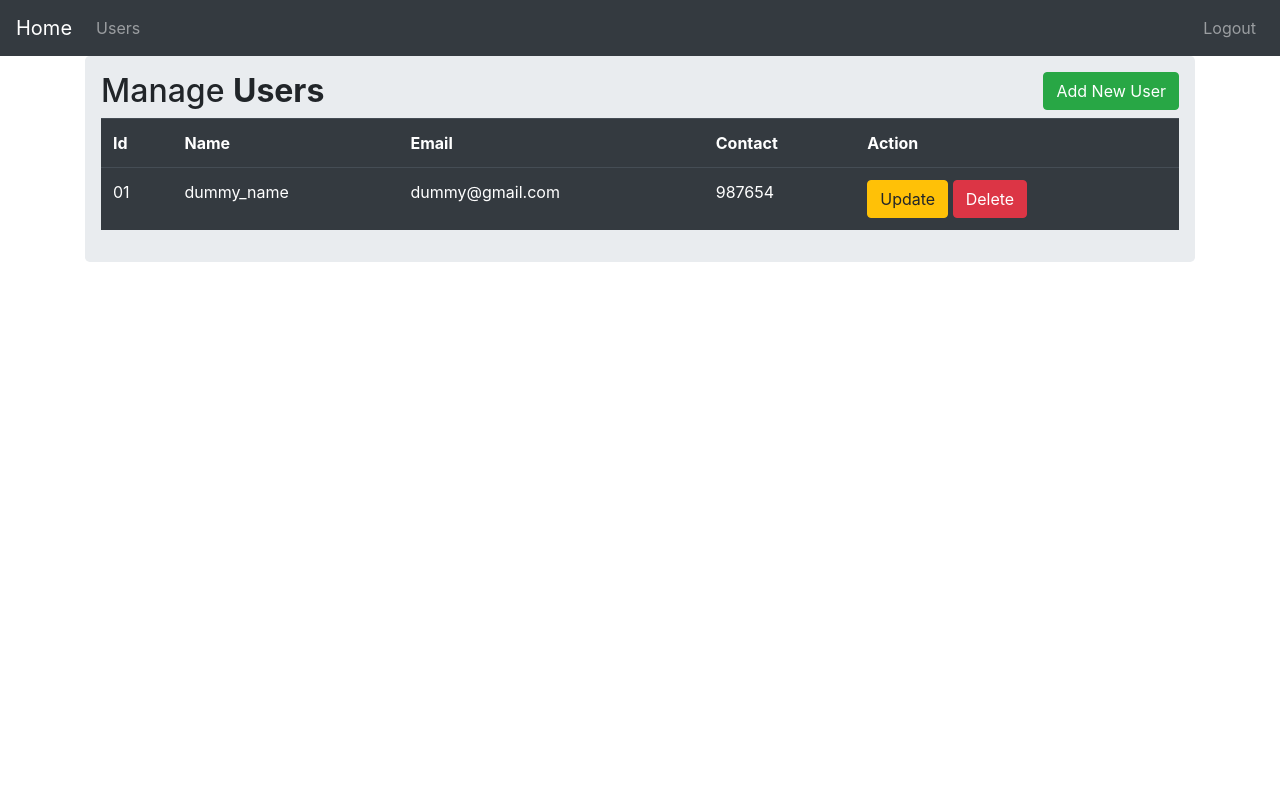
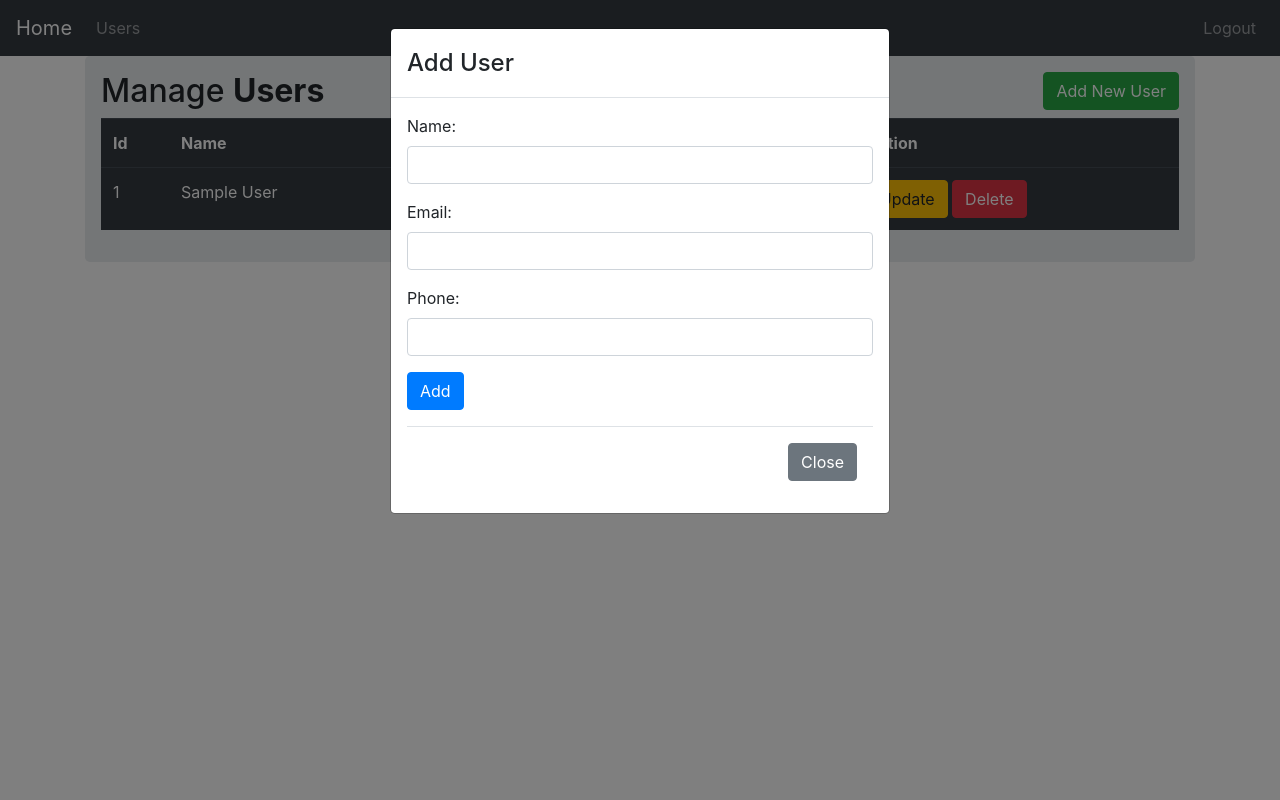
Before and after one commit to lafith/library-management-system, a Flask app: page /users in a window 1280 px wide, after a click on "Add New User". Run offline with Flask 2, Linux system fonts and the light colour scheme; the visitor is signed in with stand-in values (Sample User, id 1); tables that the repository leaves empty hold one stand-in row (Sample ...); some libraries are stand-ins or nearby versions.

Commit message:
feat(database): complete creating users

```diff
--- a/app/routes.py
+++ b/app/routes.py
@@ -94,5 +94,21 @@ def dashboard():
 @is_logged_in
 def users():
     """View function for user management page"""
-    all_users=User.query.all()
+    l = Library.query.filter_by(email=session['email']).first()
+    all_users = User.query.filter_by(library=l)
     return render_template('users.html', users=all_users)
+
+
+@lbms_app.route('/add_user', methods=['GET', 'POST'])
+@is_logged_in
+def add_user():
+    if request.method == 'POST':
+        name = request.form['name']
+        email = request.form['email']
+        phone = request.form['phone']
+        l = Library.query.filter_by(email=session['email']).first()
+        user = User(name=name, email=email, phone=phone, library=l)
+        db.session.add(user)
+        db.session.commit()
+        flash("New user is added","success")
+        return redirect(url_for('users'))
--- a/app/templates/users.html
+++ b/app/templates/users.html
@@ -24,28 +24,79 @@
             <th>Action</th>
           </tr>
 
+          {% for row in users%}
           <tr>
-            <td>01</td>
-            <td>dummy_name</td>
-            <td>dummy@gmail.com</td>
-            <td>987654</td>
+            <td>{{row.id}}</td>
+            <td>{{row.name}}</td>
+            <td>{{row.email}}</td>
+            <td>{{row.phone}}</td>
             <td>
               <a
-                href="/update/01"
+                href=""
                 class="btn btn-warning btn-xs"
                 data-toggle="modal"
-                data-target="#updatemodal01"
+                data-target="#updatemodal{{row.id}}"
                 >Update</a
               >
               <a
-                href="/delete/01"
+                href=""
                 class="btn btn-danger btn-xs"
                 onclick="return confirm('Confirm Delete?')"
                 >Delete</a
               >
             </td>
           </tr>
+          {%endfor%}
         </table>
+      </div>
+      <!--Modal for adding user-->
+      <div id="mymodal" class="modal fade" role="dialog">
+        <div class="modal-dialog">
+          <div class="modal-content">
+            <div class="modal-header">
+              <h4 class="modal-title">Add User</h4>
+            </div>
+            <div class="modal-body">
+              <form action="{{url_for('add_user')}}" method="POST">
+                <div class="form-group">
+                  <label>Name:</label>
+                  <input
+                    type="text"
+                    class="form-control"
+                    name="name"
+                    required="1"
+                  />
+                </div>
+                <div class="form-group">
+                  <label>Email:</label>
+                  <input
+                    type="email"
+                    class="form-control"
+                    name="email"
+                    required="1"
+                  />
+                </div>
+                <div class="form-group">
+                  <label>Phone:</label>
+                  <input
+                    type="number"
+                    class="form-control"
+                    name="phone"
+                    required="1"
+                  />
+                </div>
+                <div class="form-group">
+                  <button class="btn btn-primary" type="submit">Add</button>
+                </div>
+                <div class="modal-footer">
+                  <button class="btn btn-secondary" data-dismiss="modal">
+                    Close
+                  </button>
+                </div>
+              </form>
+            </div>
+          </div>
+        </div>
       </div>
     </div>
   </div>
```
